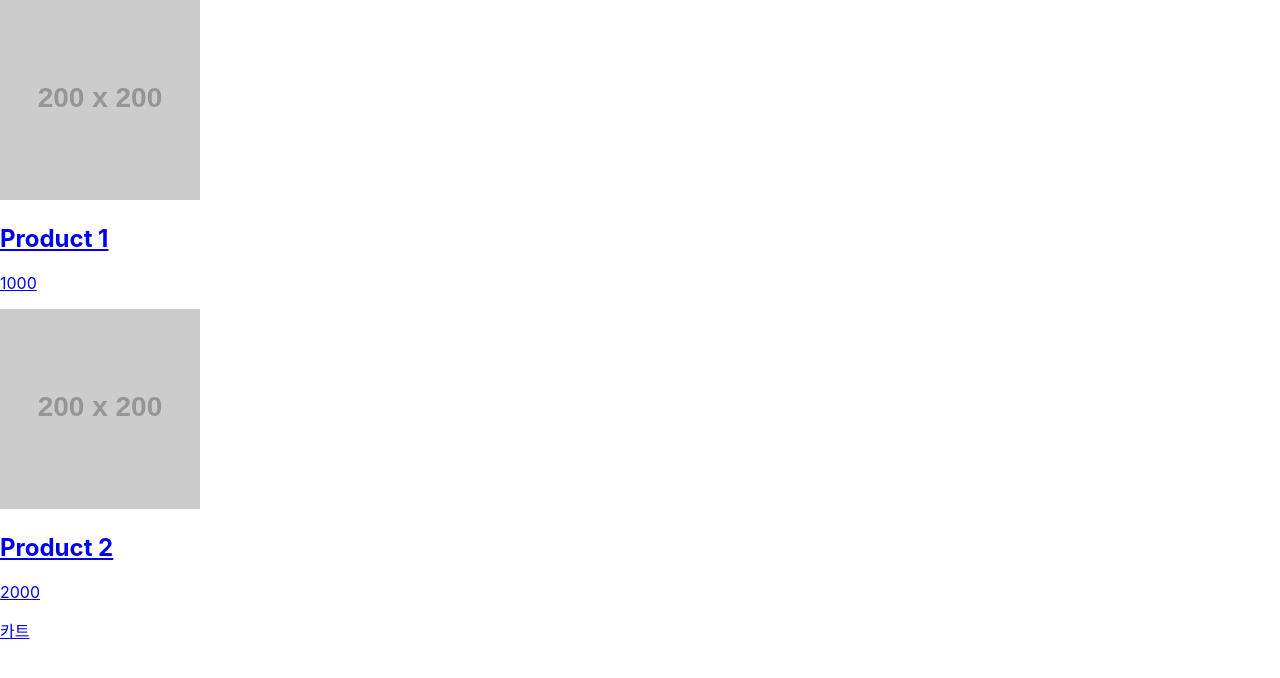
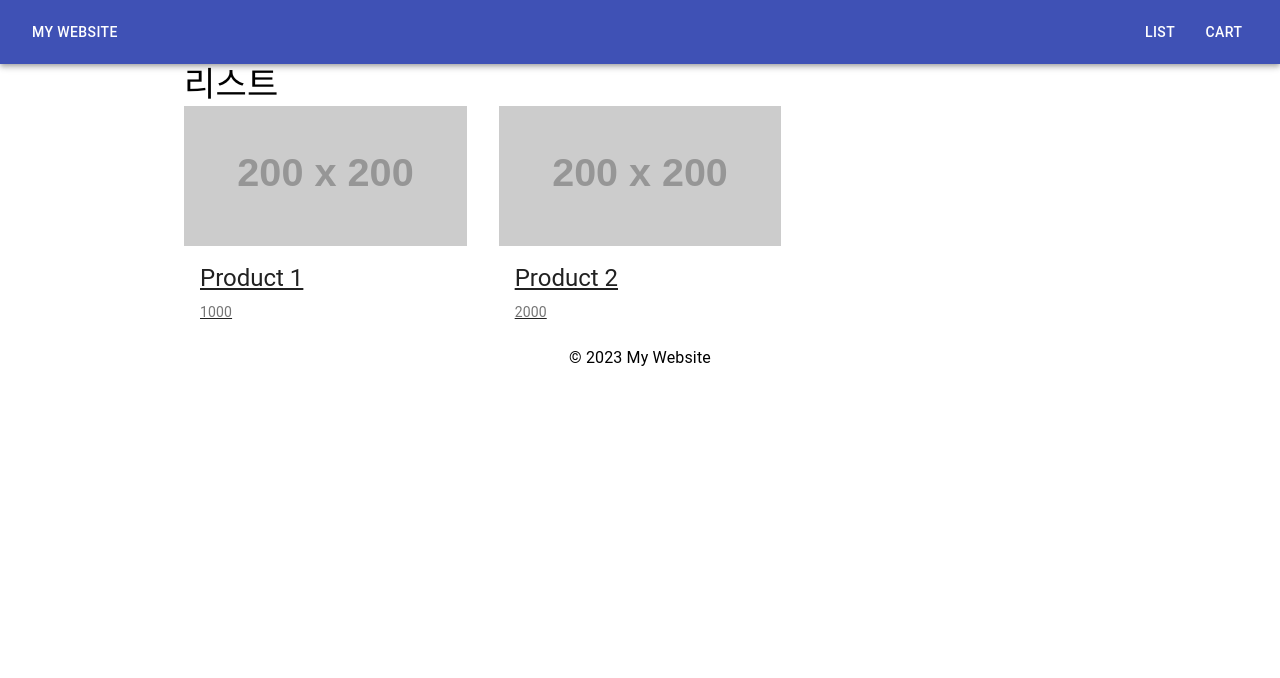
Before and after one commit to yesung1/re-shop, a React (Create React App) app: page / in a window 1280 px wide. Shown: the top 678 px of the page. Built offline with nearby package versions, Linux system fonts and the light colour scheme.

Commit message:
add: main, header, footer

```diff
--- a/src/App.tsx
+++ b/src/App.tsx
@@ -6,6 +6,7 @@ import Cart from "./components/Cart.tsx";
 import coupons from "./coupons.json";
 import { Provider } from "react-redux";
 import store from "./store";
+import MainPage from "./components/MainPage.tsx";
 
 function App() {
   useEffect(() => {
@@ -17,7 +18,8 @@ function App() {
       <Router>
         <div className="App">
           <Routes>
-            <Route path="/" element={<ProductList />} />
+            <Route path="/" element={<MainPage />} />
+            <Route path="/list" element={<ProductList />} />
             <Route path="/product/:id" element={<ProductDetail />} />
             <Route path="/cart" element={<Cart />} />
           </Routes>
--- a/src/components/Cart.tsx
+++ b/src/components/Cart.tsx
@@ -69,7 +69,7 @@ function Cart() {
 
   return (
     <div className={classes.root}>
-      <Typography variant="h2">Your Shopping Cart</Typography>
+      <Typography variant="h2">장바구니</Typography>
       {cartItems.map((item) => (
         <Card key={item.id} className={classes.card}>
           <CardMedia
--- /dev/null
+++ b/src/components/Footer.tsx
@@ -0,0 +1,17 @@
+// src/components/Footer.tsx
+import React from "react";
+import { Container, Typography } from "@material-ui/core";
+
+const Footer: React.FC = () => {
+  return (
+    <footer>
+      <Container maxWidth="sm">
+        <Typography variant="body1" align="center">
+          &copy; 2023 My Website
+        </Typography>
+      </Container>
+    </footer>
+  );
+};
+
+export default Footer;
--- /dev/null
+++ b/src/components/Header.tsx
@@ -0,0 +1,26 @@
+// src/components/Header.tsx
+import React from "react";
+import { AppBar, Toolbar, Typography, Button } from "@material-ui/core";
+import { Link as RouterLink } from "react-router-dom";
+
+const Header: React.FC = () => {
+  return (
+    <AppBar position="static">
+      <Toolbar>
+        <Typography variant="h6" style={{ flexGrow: 1 }}>
+          <Button color="inherit" component={RouterLink} to="/">
+            My Website
+          </Button>
+        </Typography>
+        <Button color="inherit" component={RouterLink} to="/list">
+          list
+        </Button>
+        <Button color="inherit" component={RouterLink} to="/cart">
+          cart
+        </Button>
+      </Toolbar>
+    </AppBar>
+  );
+};
+
+export default Header;
--- /dev/null
+++ b/src/components/MainPage.tsx
@@ -0,0 +1,23 @@
+// src/components/MainPage.tsx
+import React from "react";
+import Header from "./Header.tsx"; // 헤더 컴포넌트
+import Footer from "./Footer.tsx"; // 푸터 컴포넌트
+import { Container, Typography } from "@material-ui/core";
+import ProductList from "./ProductList.tsx";
+
+const MainPage: React.FC = () => {
+  return (
+    <div>
+      <Header />
+      <Container maxWidth="md">
+        <Typography variant="h4" component="h1">
+          리스트
+        </Typography>
+        <ProductList />
+      </Container>
+      <Footer />
+    </div>
+  );
+};
+
+export default MainPage;
--- a/src/components/ProductList.tsx
+++ b/src/components/ProductList.tsx
@@ -1,21 +1,54 @@
+// src/components/ProductList.tsx
 import React from "react";
 import products from "../products.json";
-import { Link } from "react-router-dom";
+import { Link as RouterLink } from "react-router-dom";
+import {
+  Grid,
+  Card,
+  CardMedia,
+  CardContent,
+  Typography,
+  makeStyles,
+} from "@material-ui/core";
+
+const useStyles = makeStyles({
+  card: {
+    maxWidth: 345,
+  },
+  media: {
+    height: 140,
+  },
+});
 
 function ProductList() {
+  const classes = useStyles();
+
   return (
-    <div role="list">
+    <Grid container spacing={4}>
       {products.map((product) => (
-        <Link key={product.id} to={`/product/${product.id}`}>
-          <div key={product.id}>
-            <img src={product.image} alt={product.name} />
-            <h2>{product.name}</h2>
-            <p>{product.price}</p>
-          </div>
-        </Link>
+        <Grid item key={product.id} xs={12} sm={6} md={4}>
+          <Card
+            className={classes.card}
+            component={RouterLink}
+            to={`/product/${product.id}`}
+          >
+            <CardMedia
+              className={classes.media}
+              image={product.image}
+              title={product.name}
+            />
+            <CardContent>
+              <Typography gutterBottom variant="h5" component="h2">
+                {product.name}
+              </Typography>
+              <Typography variant="body2" color="textSecondary" component="p">
+                {product.price}
+              </Typography>
+            </CardContent>
+          </Card>
+        </Grid>
       ))}
-      <Link to={`/Cart`}>카트</Link>
-    </div>
+    </Grid>
   );
 }
 
```
